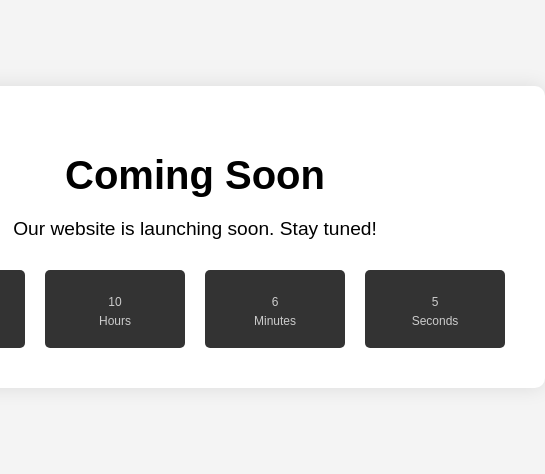
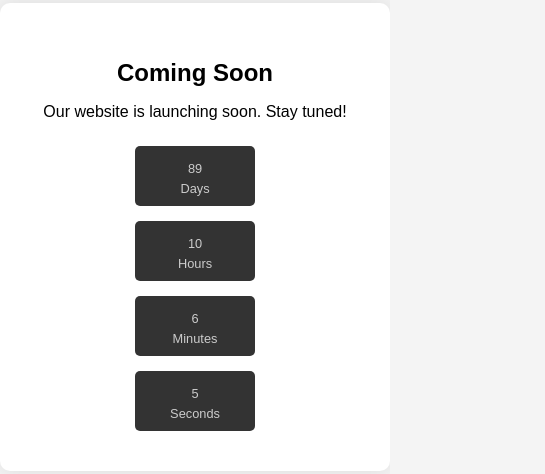
Before and after one commit to jarayajaraya/mywebsite, a plain HTML site: page index.html in a window 390 px wide. Shown: the part 185-659 px from the top of the page, 545 px wide, since content can reach past the window. Drawn offline with Linux system fonts and the light colour scheme.

Commit message:
Update index.html

```diff
--- a/index.html
+++ b/index.html
@@ -21,39 +21,59 @@
       padding: 40px;
       border-radius: 10px;
       box-shadow: 0 0 20px rgba(0, 0, 0, 0.1);
+      width: 90%;
+      max-width: 500px;
     }
     h1 {
-      font-size: 2.5em;
-      margin-bottom: 20px;
+      font-size: 2em;
+      margin-bottom: 15px;
     }
     p {
-      font-size: 1.2em;
-      margin-bottom: 30px;
+      font-size: 1em;
+      margin-bottom: 25px;
     }
     .countdown {
       display: flex;
       justify-content: center;
-      gap: 20px;
+      flex-wrap: wrap;
+      gap: 15px;
     }
     .countdown div {
       background-color: #333;
       color: #fff;
-      padding: 20px;
+      padding: 15px;
       border-radius: 5px;
-      font-size: 1.5em;
-      min-width: 100px;
+      font-size: 1.2em;
+      min-width: 80px;
+      text-align: center;
     }
     .countdown span {
       display: block;
-      font-size: 0.5em;
+      font-size: 0.8em;
       margin-top: 5px;
       color: #ccc;
     }
     .live-message {
-      font-size: 2em;
+      font-size: 1.5em;
       font-weight: bold;
       color: #ff0000;
       margin-top: 20px;
+    }
+
+    /* Mobile Optimization */
+    @media (max-width: 480px) {
+      h1 {
+        font-size: 1.5em;
+      }
+      .countdown {
+        flex-direction: column;
+        align-items: center;
+      }
+      .countdown div {
+        min-width: 100px;
+        padding: 10px;
+        font-size: 1em;
+      }
     }
   </style>
 </head>
```
